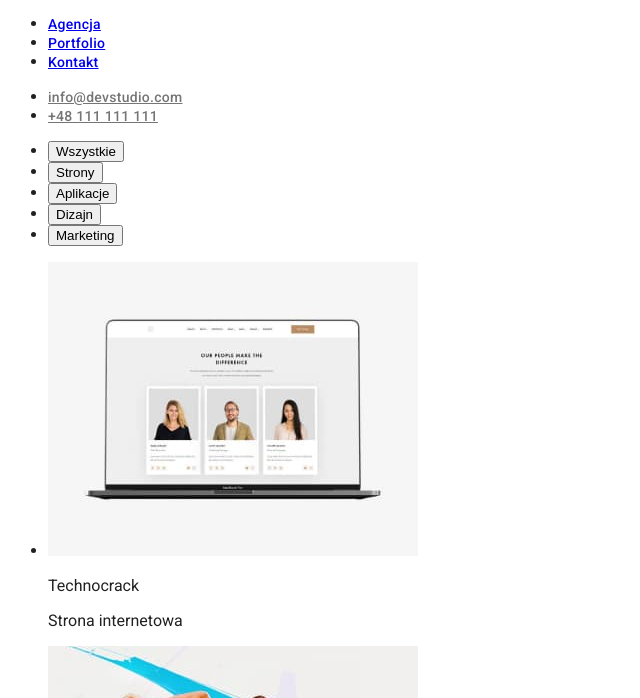
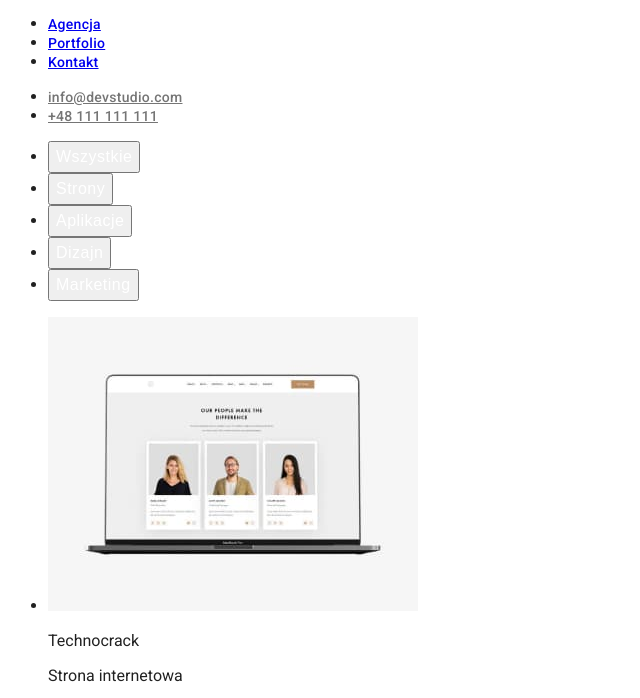
Before and after one commit to PatrykJarzynka/goit-markup-hw-02, a plain HTML site: page portfolio.html in a window 1280 px wide. Shown: the part 41-739 px from the top of the page, without its empty margins (0-640 px from the left). Drawn offline with Linux system fonts and the light colour scheme.

Commit message:
Ustawiono klasy dla przycisków sekcji filters

```diff
--- a/css/styles.css
+++ b/css/styles.css
@@ -120,6 +120,24 @@ color:var(--forth-color)
 
 /*======== END EMPLOYEES ========*/
 
+/*======== FILTERS ========*/
+
+.filter-btn{
+font-weight: 500;
+font-size: 16px;
+line-height: 1.625;
+letter-spacing: 0.03em;
+color:var(--third-color);
+cursor: pointer;
+}
+
+.filter-btn:hover,
+.filter-btn:focus{
+    background-color: var(--secondary-color);
+}
+
+/*======== END FILTERS ========*/
+
 /*======== FOOTER ========*/
 
 .address-link{
--- a/portfolio.html
+++ b/portfolio.html
@@ -28,18 +28,19 @@
     </header>
 
     <main>
-        <!--HERO-->
-        <section>
-            <h1 hidden>Filtr</h1>
-            <ul>
-                <li><button type="button">Wszystkie</button></li>
-                <li><button type="button">Strony</button></li>
-                <li><button type="button">Aplikacje</button></li>
-                <li><button type="button">Dizajn</button></li>
-                <li><button type="button">Marketing</button></li>
+        <!--FILTERS-->
+        <section class="filters">
+            <h1 class="filters-header" hidden>Filtr</h1>
+            <ul class="filters-list">
+                <li class="filters-item"><button class="filter-btn" type="button">Wszystkie</button></li>
+                <li class="filters-item"><button class="filter-btn" type="button">Strony</button></li>
+                <li class="filters-item"><button class="filter-btn" type="button">Aplikacje</button></li>
+                <li class="filters-item"><button class="filter-btn" type="button">Dizajn</button></li>
+                <li class="filters-item"><button class="filter-btn" type="button">Marketing</button></li>
             </ul>
         </section>
-        <!--END HERO-->
+        <!--END FILTERS-->
+        <!--OFFER-->
         <section>
             <h2 hidden>Oferta</h2>
             <ul>
@@ -90,8 +91,19 @@
                 </li>
             </ul>
         </section>
+        <!--END OFFER-->
+    </main>
 
+    <footer class="footer">
+        <a class="logo" href="#">WebStudio</a>
+        <address>
+            <ul class="address-list">
+                <li class="address-item"><a class="address-link" href="https://goo.gl/maps/JK12DtxeWqev6L8q9" target="_blank">m.Warszawa, Aleje Jerozolimskie 21</a></li>
+                <li class="address-item"><a class="address-link" href="mailto:info@example.com">info@example.com</a></li>
+                <li class="address-item"><a class="address-link" href="tel:+48111111111">+48 111 111 111</a></li>
+            </ul>
+        </address>
+    </footer>
 
-    </main>
 </body>
 </html>
```
